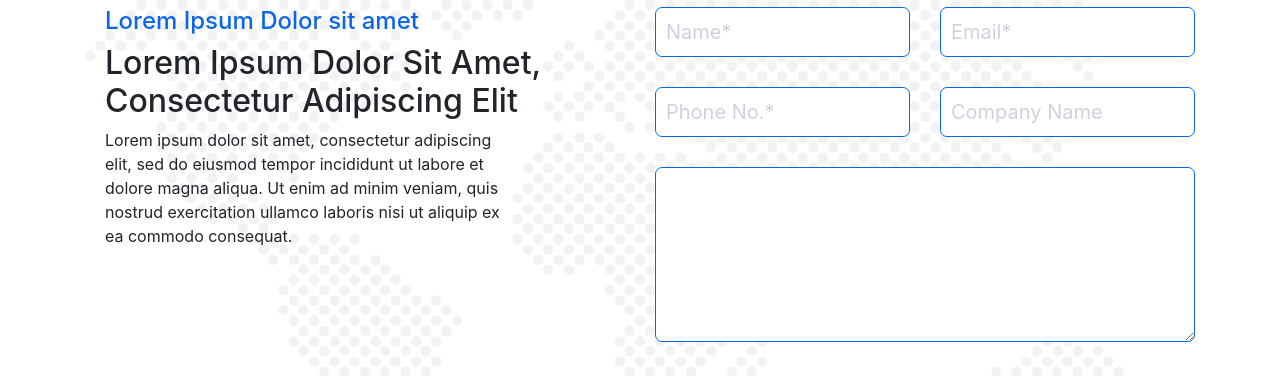
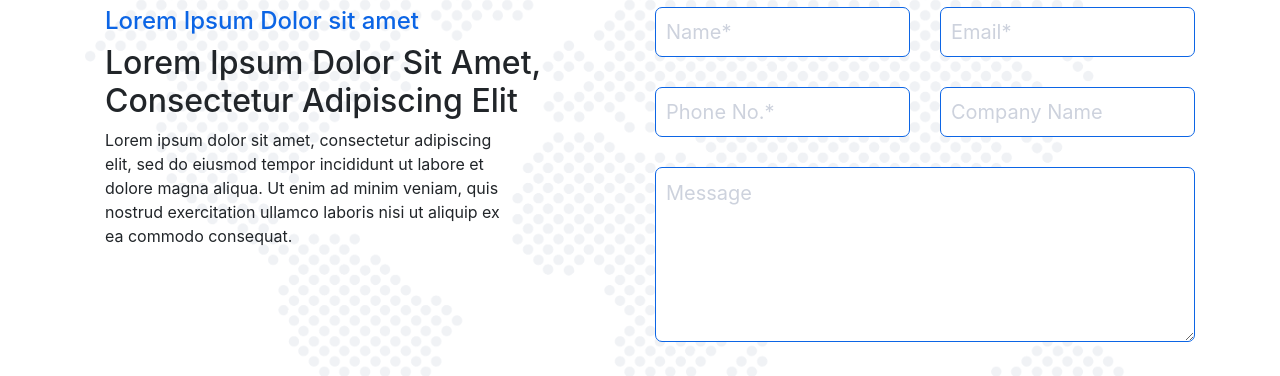
Before and after one commit to roverboy773/BB-logix, a plain HTML site: page index.html in a window 1280 px wide. Shown: the part 5008-5384 px from the top of the page. Drawn offline with nearby package versions, Linux system fonts and the light colour scheme.

Commit message:
landing page text area fixed

```diff
--- a/index.html
+++ b/index.html
@@ -477,8 +477,7 @@
 
 
                 <div class="message_box">
-                  <textarea placeholder="Message" rows="4" cols="50">
-              </textarea>
+                  <textarea name="" id="" placeholder="Message"></textarea>
                 </div>
                 <div class="submit_button">
                   <button type="submit">Submit</button>
```
